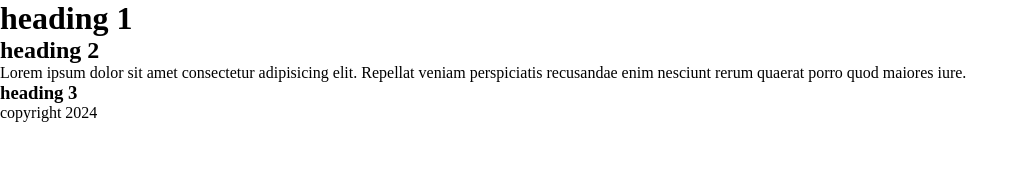
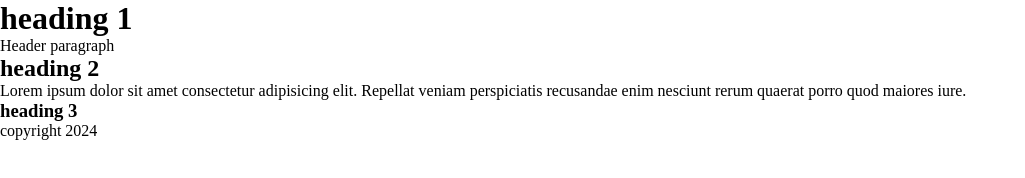
Before and after one commit to NedirAgamuradowic/exampletest, a plain HTML site: page index.html in a window 1280 px wide. Shown: the whole page, without its empty margins (0-1025 px from the left). Drawn offline with Linux system fonts and the light colour scheme; a script that the page names is missing.

Commit message:
Adding p in header

```diff
--- a/index.html
+++ b/index.html
@@ -9,6 +9,7 @@
 <body>
 	<header class="header">
 		<h1>heading 1</h1>
+		<p>Header paragraph</p>
 	</header>
 	<main class="main">
 		<h2>heading 2</h2>
```
